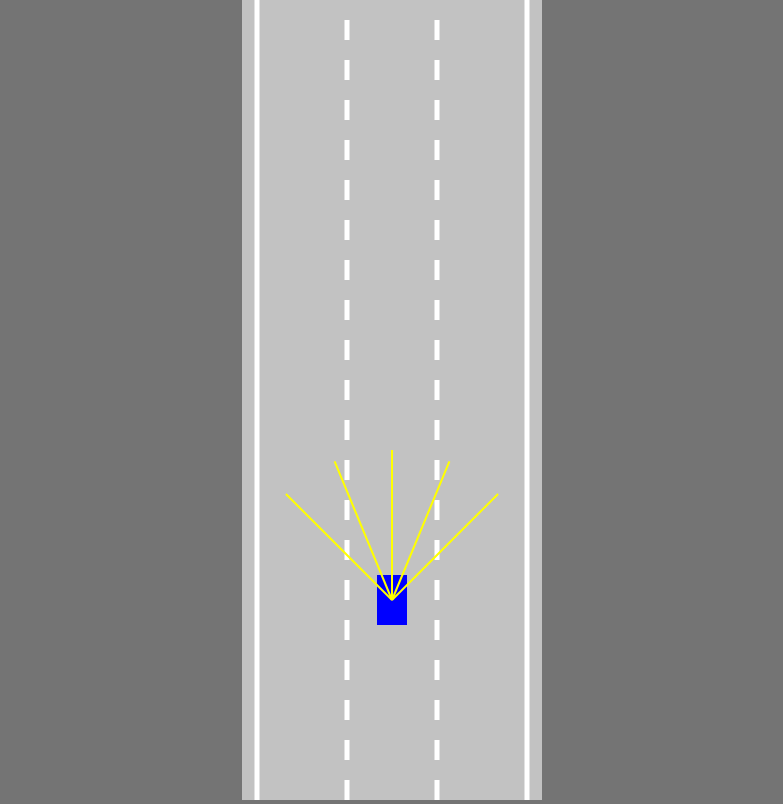
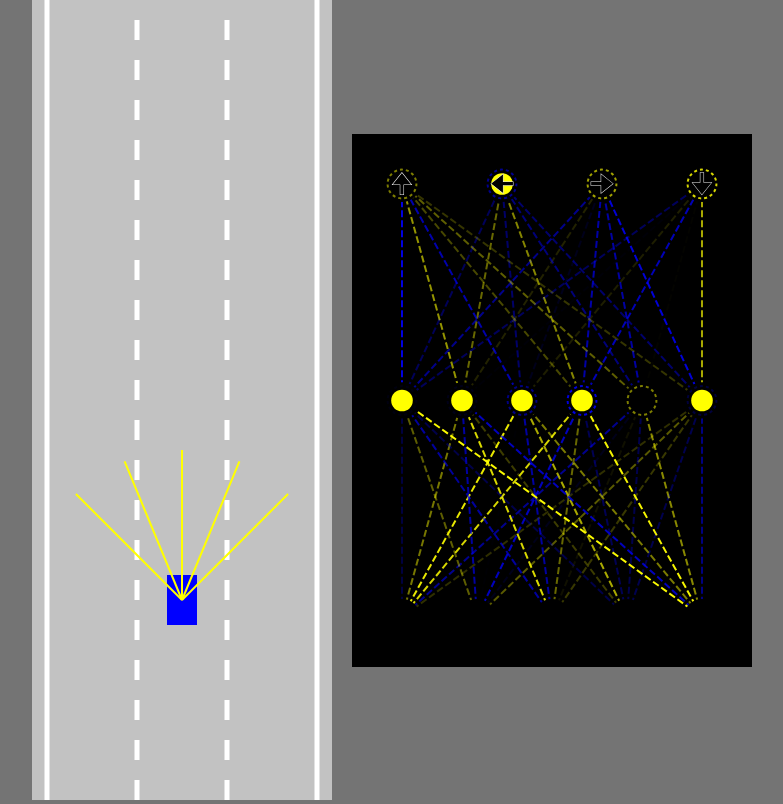
Before and after one commit to CullenWillis/self-driving-car, a plain HTML site: page index.html in a window 1280 px wide. Shown: the whole page, without its empty margins (248-1031 px from the left). Drawn offline with Linux system fonts and the light colour scheme.

Commit message:
Network Visualizer
Added another canvas element to visualize the brain of the car (neural network).

Change Log:
+ Added Visualizer class & functions
+ Refactoring
+ Styles
+ Added getRGBA utilsfunction

```diff
--- a/index.html
+++ b/index.html
@@ -11,10 +11,13 @@
 </head>
 
 <body>
-    <canvas id="myCanvas"></canvas>
-
+    <div>
+        <canvas id="carCanvas"></canvas>
+        <canvas id="networkCanvas"></canvas>
+    </div>
 
     <script src="./javascript/utils.js"></script>
+    <script src="./javascript/visualizer.js"></script>
     <script src="./javascript/network.js"></script>
     <script src="./javascript/sensor.js"></script>
     <script src="./javascript/road.js"></script>
--- a/javascript/main.js
+++ b/javascript/main.js
@@ -1,9 +1,14 @@
-const canvas = document.getElementById("myCanvas");
-canvas.width = 300;
+const carCanvas = document.getElementById("carCanvas");
+carCanvas.width = 300;
 
-const context = canvas.getContext("2d");
+const networkCanvas = document.getElementById("networkCanvas");
+networkCanvas.width = 400;
 
-const road = new Road(canvas.width / 2, canvas.width * 0.9);
+const carContext = carCanvas.getContext("2d");
+const networkContext = networkCanvas.getContext("2d");
+
+
+const road = new Road(carCanvas.width / 2, carCanvas.width * 0.9);
 const car = new Car(road.getLaneCenter(1), 100, 30, 50, "AI");
 const traffic = [
     new Car(road.getLaneCenter(1), -100, 30, 50, "DUMMY", 1.5)
@@ -12,27 +17,30 @@ const traffic = [
 
 animate();
 
-function animate() {
+function animate(time) {
     for (let i = 0; i < traffic.length; i++) {
         traffic[i].update(road.borders, []);
     }
 
     car.update(road.borders, traffic);
 
-    canvas.height = window.innerHeight;
+    carCanvas.height = window.innerHeight;
+    networkCanvas.height = window.innerHeight / 1.5;
 
-    context.save();
-    context.translate(0, -car.y + canvas.height * 0.75);
+    carContext.save();
+    carContext.translate(0, -car.y + carCanvas.height * 0.75);
 
-    road.draw(context);
+    road.draw(carContext);
 
     for (let i = 0; i < traffic.length; i++) {
-        traffic[i].draw(context, "green");
+        traffic[i].draw(carContext, "green");
     }
 
-    car.draw(context, "blue");
+    car.draw(carContext, "blue");
 
-    context.restore();
+    carContext.restore();
 
+    networkContext.lineDashOffset = -time / 60;
+    Visualizer.drawNetwork(networkContext, car.brain);
     requestAnimationFrame(animate);
 }
--- a/javascript/utils.js
+++ b/javascript/utils.js
@@ -41,3 +41,12 @@ function polysIntersect(poly1, poly2) {
 
     return false;
 }
+
+function getRGBA(value) {
+    const alpha = Math.abs(value);
+    const R = value < 0 ? 0 : 255;
+    const G = R;
+    const B = value > 0 ? 0 : 255;
+
+    return "rgba(" + R + "," + G + "," + B + "," + alpha + ")";
+}
--- /dev/null
+++ b/javascript/visualizer.js
@@ -0,0 +1,109 @@
+class Visualizer {
+    static drawNetwork(context, network) {
+        const margin = 50;
+        const left = margin;
+        const top = margin;
+        const width = context.canvas.width - margin * 2;
+        const height = context.canvas.height - margin * 2;
+
+        const levelHeight = height / network.levels.length;
+
+        for (let i = network.levels.length - 1; i >= 0; i--) {
+            const leveltop = top + lerp(
+                height - levelHeight,
+                0,
+                network.levels.length == 1 ? 0.5 : i / (network.levels.length - 1)
+            );
+
+            context.setLineDash([7, 3]);
+
+
+            Visualizer.drawLevel(
+                context, network.levels[i],
+                left, leveltop,
+                width, levelHeight,
+                i == network.levels.length - 1 ? ['🠉', '🠈', '🠊', '🠋'] : []
+            );
+        }
+    }
+
+    static drawLevel(context, level, left, top, width, height, outputLabels) {
+        const right = left + width;
+        const bottom = top + height;
+
+        const { inputs, outputs, weights, biases } = level;
+
+        for (let i = 0; i < inputs.length; i++) {
+            for (let j = 0; j < outputs.length; j++) {
+                context.beginPath();
+                context.moveTo(
+                    Visualizer.#getNodeX(inputs, i, left, right),
+                    bottom
+                );
+                context.lineTo(
+                    Visualizer.#getNodeX(outputs, j, left, right),
+                    top
+                );
+                context.lineWidth = 2;
+                context.strokeStyle = getRGBA(weights[i][j]);
+                context.stroke();
+            }
+        }
+
+        const nodeRadius = 18;
+        for (let i = 0; i < inputs.length; i++) {
+            const x = Visualizer.#getNodeX(inputs, i, left, right);
+
+            context.beginPath();
+            context.arc(x, bottom, nodeRadius, 0, Math.PI * 2);
+            context.fillStyle = "black";
+            context.fill();
+
+            context.beginPath();
+            context.arc(x, bottom, nodeRadius * 0.6, 0, Math.PI * 2);
+            context.fillStyle = getRGBA(inputs[i]);
+            context.fill();
+        }
+
+        for (let i = 0; i < outputs.length; i++) {
+            const x = Visualizer.#getNodeX(outputs, i, left, right);
+
+            context.beginPath();
+            context.arc(x, top, nodeRadius, 0, Math.PI * 2);
+            context.fillStyle = "black";
+            context.fill();
+
+            context.beginPath();
+            context.arc(x, top, nodeRadius * 0.6, 0, Math.PI * 2);
+            context.fillStyle = getRGBA(outputs[i]);
+            context.fill();
+
+            context.beginPath();
+            context.lineWidth = 2;
+            context.arc(x, top, nodeRadius * 0.8, 0, Math.PI * 2);
+            context.strokeStyle = getRGBA(biases[i]);
+            context.setLineDash([3, 3]);
+            context.stroke();
+            context.setLineDash([]);
+
+            if (outputLabels[i]) {
+                context.beginPath();
+                context.textAlign = "center";
+                context.textBaseLine = "middle";
+                context.fillStyle = "black";
+                context.strokeStyle = "white";
+                context.font = (nodeRadius * 1.5) + "px Arial";
+                context.fillText(outputLabels[i], x, top + nodeRadius / 2);
+                context.lineWidth = 0.5;
+                context.strokeText(outputLabels[i], x, top + nodeRadius / 2);
+            }
+        }
+    }
+
+    static #getNodeX(nodes, index, left, right) {
+        return lerp(
+            left, right,
+            nodes.legnth == 1 ? 0.5 : index / (nodes.length - 1)
+        );
+    }
+}
--- a/style.css
+++ b/style.css
@@ -7,6 +7,21 @@
     background-color: rgb(116, 116, 116);
 }
 
-#myCanvas {
+div {
+    display: flex;
+    flex-direction: row;
+    align-items: center;
+    justify-content: center;
+}
+
+canvas {
+    margin: 0 10px;
+}
+
+#carCanvas {
     background-color: rgb(194, 194, 194);
 }
+
+#networkCanvas {
+    background-color: #000;
+}
```
